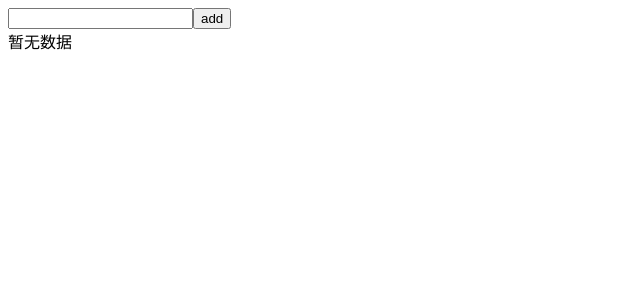
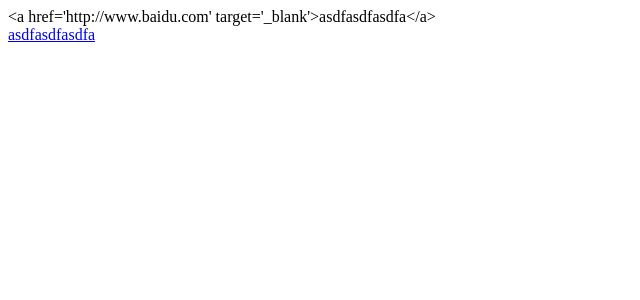
Before and after one commit to BudWang823/my-first-react, a React (Create React App) app: page / in a window 1280 px wide. Shown: the top 300 px of the page, without its empty margins (0-640 px from the left). Built offline with nearby package versions, Linux system fonts and the light colour scheme.

Commit message:
dangerouslySetInnerHTML

```diff
--- /dev/null
+++ b/src/01-base/08-dangerouslySetInnerHTML.js
@@ -0,0 +1,18 @@
+import React, {Component} from 'react';
+
+class App extends Component {
+	state = {
+		html: "<a href='http://www.baidu.com' target='_blank'>asdfasdfasdfa</a>"
+	}
+
+	render() {
+		return (
+			<div>
+				<span>{this.state.html}</span>
+				<div dangerouslySetInnerHTML={{__html: this.state.html}}></div>
+			</div>
+		);
+	}
+}
+
+export default App;
--- a/src/index.js
+++ b/src/index.js
@@ -7,7 +7,8 @@ import ReactDOM from 'react-dom/client';
 // import App from './01-base/05-事件处理-1'
 // import App from './01-base/05-事件处理-2'
 // import App from './01-base/06-ref'
-import App from './01-base/07-todolist'
+// import App from './01-base/07-todolist'
+import App from './01-base/08-dangerouslySetInnerHTML'
 
 const root = ReactDOM.createRoot(document.getElementById('root'));
 root.render(
```
